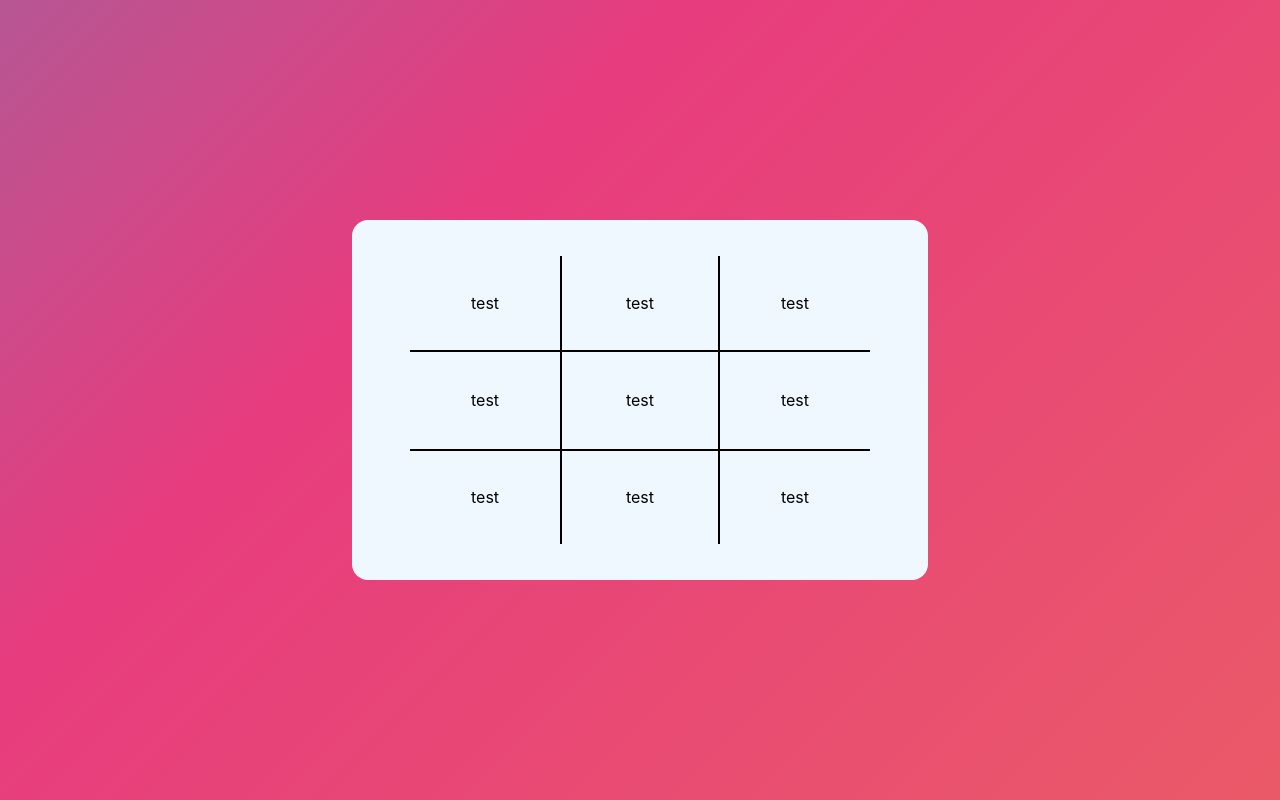
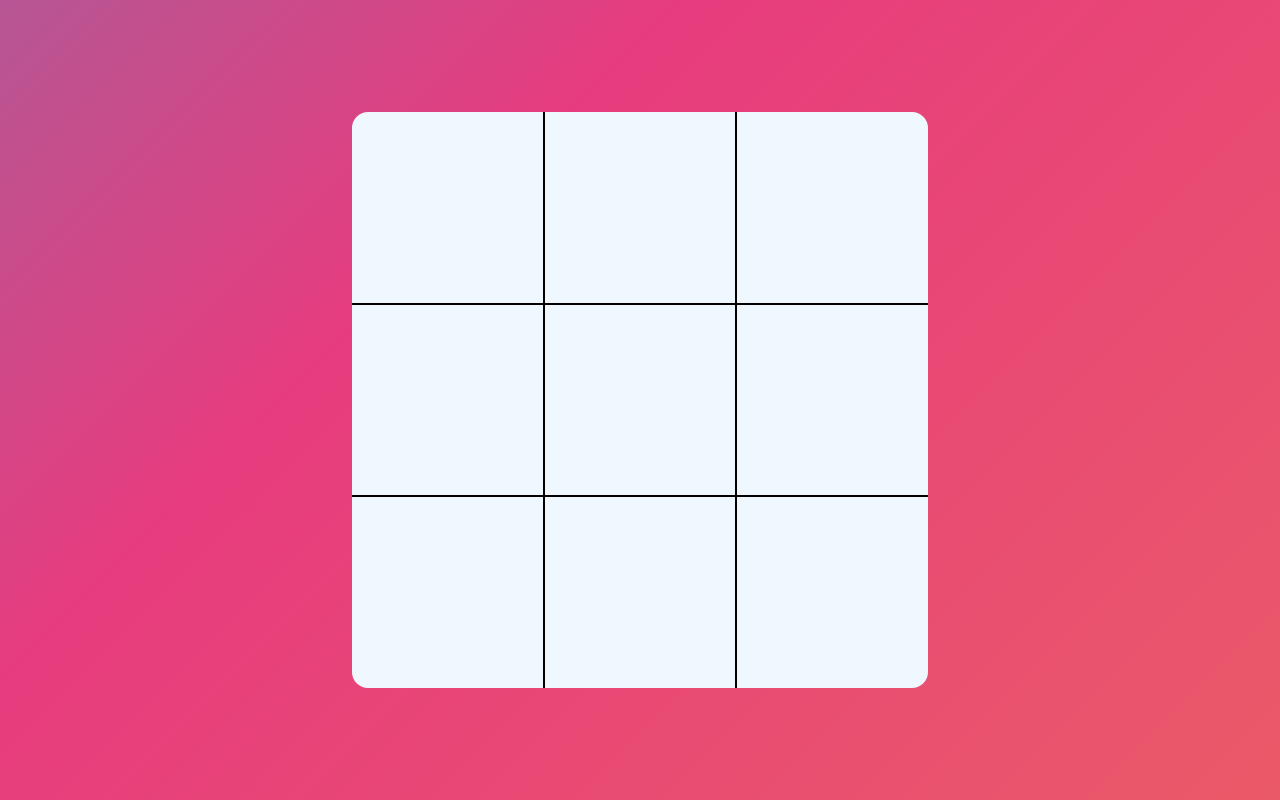
Before and after one commit to 0xWOLAND/tcubed-frontend, a React (Create React App) app: page / in a window 1280 px wide. Built offline with nearby package versions, Linux system fonts and the light colour scheme.

Commit message:
Basic functionality

```diff
--- a/src/components/Board.js
+++ b/src/components/Board.js
@@ -1,70 +1,60 @@
 import React, { useState } from "react";
 import "./style.css";
-import Box from "./Box";
+
+var count = 0;
 function Board() {
-  const [shape, setShape] = useState(false);
-
-  const isClicked = (id) => {
-    console.log(id);
-  };
   return (
     <div id="board_container">
-      <table id="table">
-        <tr>
-          <td className="box" id="1">
-            <div className="shape" onClick={() => isClicked("1")}>
-              <Box />
-            </div>
-          </td>
-          <td class="box vert" id="2">
-            {" "}
-            <div className="shape" onClick={() => isClicked("2")}>
-              <Box />
-            </div>
-          </td>
-          <td className="box" id="3">
-            <div className="shape" onClick={() => isClicked("3")}>
-              <Box />
-            </div>
-          </td>
-        </tr>
-        <tr>
-          <td class="box hori" id="4">
-            <div className="shape" onClick={() => isClicked("4")}>
-              <Box />
-            </div>
-          </td>
-          <td class="box vert hori" id="5">
-            <div className="shape" onClick={() => isClicked("5")}>
-              <Box />
-            </div>
-          </td>
-          <td class="box hori" id="6">
-            <div className="shape" onClick={() => isClicked("6")}>
-              <Box />
-            </div>
-          </td>
-        </tr>
-        <tr>
-          <td className="box" id="7">
-            <div className="shape" onClick={() => isClicked("7")}>
-              <Box />
-            </div>
-          </td>
-          <td class="box vert" id="8">
-            <div className="shape" onClick={() => isClicked("8")}>
-              <Box />
-            </div>
-          </td>
-          <td className="box" id="9">
-            <div className="shape" onClick={() => isClicked("9")}>
-              <Box />
-            </div>
-          </td>
-        </tr>
-      </table>
+      <Box id="1" />
+      <div className="border"></div>
+      <Box id="2" />
+      <div className="border"></div>
+      <Box id="3" />
+      <div className="border"></div>
+      <div className="border"></div>
+      <div className="border"></div>
+      <div className="border"></div>
+      <div className="border"></div>
+      <Box id="4" />
+      <div className="border"></div>
+      <Box id="5" />
+      <div className="border"></div>
+      <Box id="6" />
+
+      <div className="border"></div>
+      <div className="border"></div>
+      <div className="border"></div>
+      <div className="border"></div>
+      <div className="border"></div>
+      <Box id="7" />
+      <div className="border"></div>
+      <Box id="8" />
+      <div className="border"></div>
+      <Box id="9" />
     </div>
   );
 }
-
+function handleClick(id) {
+  let boxElement = document.getElementById(id);
+  console.log(boxElement);
+  let boxClass = boxElement.className;
+  if (
+    boxClass[boxClass.length - 1] != "X" &&
+    boxClass[boxClass.length - 1] != "O"
+  ) {
+    if (count % 2) {
+      boxElement.className += " X";
+    } else {
+      boxElement.className += " O";
+    }
+    count += 1;
+  }
+}
+function Box(props) {
+  return (
+    <div className="box_element" onClick={() => handleClick(props.id)}>
+      <div className="inner_box" id={props.id}></div>
+    </div>
+  );
+}
 export default Board;
--- a/src/components/Box.js
+++ /dev/null
@@ -1,12 +0,0 @@
-import React from "react";
-import "./style.css";
-function Box(props) {
-  console.log(props);
-  return (
-    <div id={props.id} className={props.className}>
-      test
-    </div>
-  );
-}
-
-export default Box;
--- a/src/components/style.css
+++ b/src/components/style.css
@@ -1,55 +1,32 @@
 #board_container {
   background-color: aliceblue;
-  width: 45%;
-  height: 45%;
+  width: 45vw;
+  height: 45vw;
   border-radius: 16px;
-  display: flex;
-  justify-content: center;
-  align-items: center;
+  display: grid;
+  grid-template-columns: auto 2px auto 2px auto;
+
+  grid-template-rows: auto 2px auto 2px auto;
 }
 
-td .box {
-  width: 100%;
-  height: 100%;
-  margin: 0;
-}
-tr {
-  margin: 0;
-  border-collapse: collapse;
+.box_element {
+  padding:10%;
+
 }
 
-.box {
-  padding: 0 !important;
-  border-collapse: collapse;
-  margin: 0;
+.inner_box {
+    width: 100%;
+    height: 100%;
 }
 
-#table {
-  width: 80%;
-  height: 80%;
-  border-collapse: collapse;
+.X {
+  background-color: red;
 }
 
-.vert {
-  border-left: 2px solid black;
-  border-right: 2px solid black;
-}
-.hori {
-  border-top: 2px solid black;
-  border-bottom: 2px solid black;
-}
-.shape {
-  width: 100%;
-  height: 100%;
-  display: flex;
-  justify-content: center;
-  align-items: center;
+.O {
+  background-color: blue;
 }
 
-.x {
-    background-color: red;
+.border {
+    background-color: black;
 }
-
-.o {
-    background-color: blue;
-}
```
